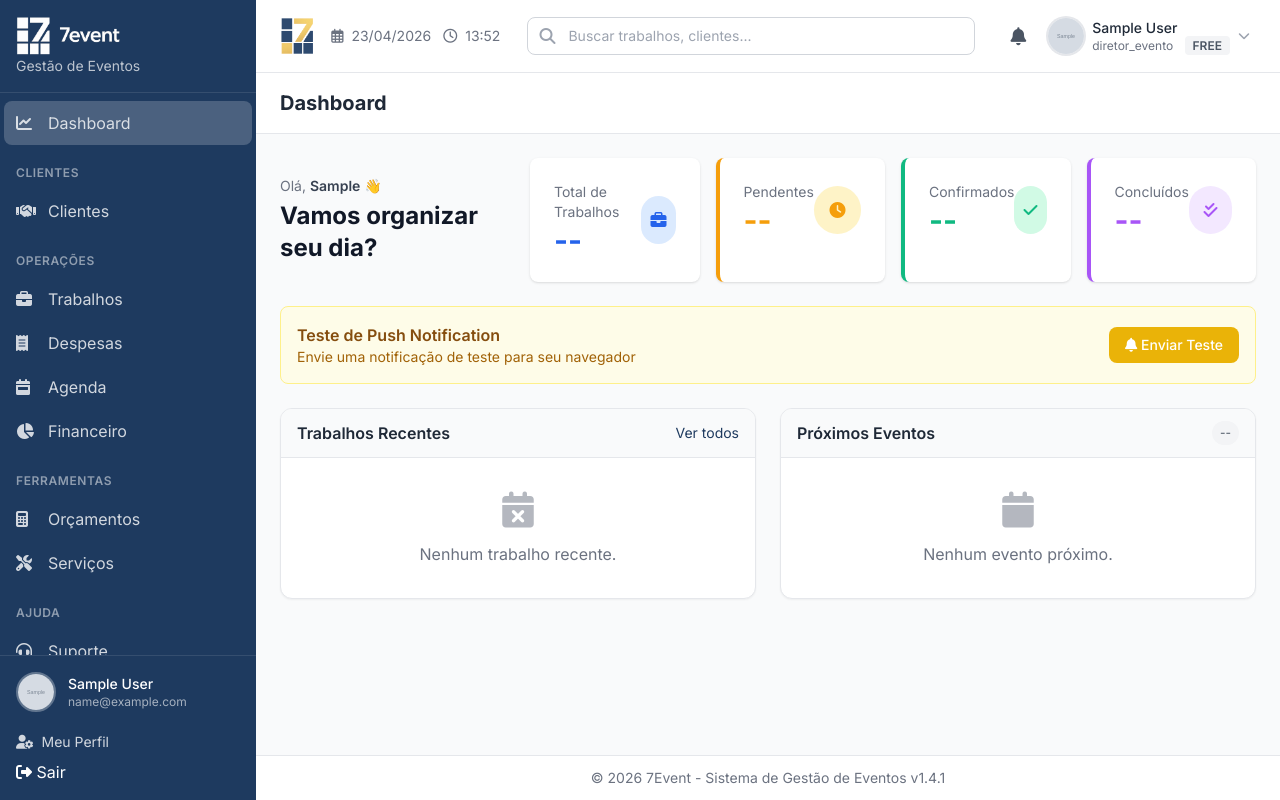
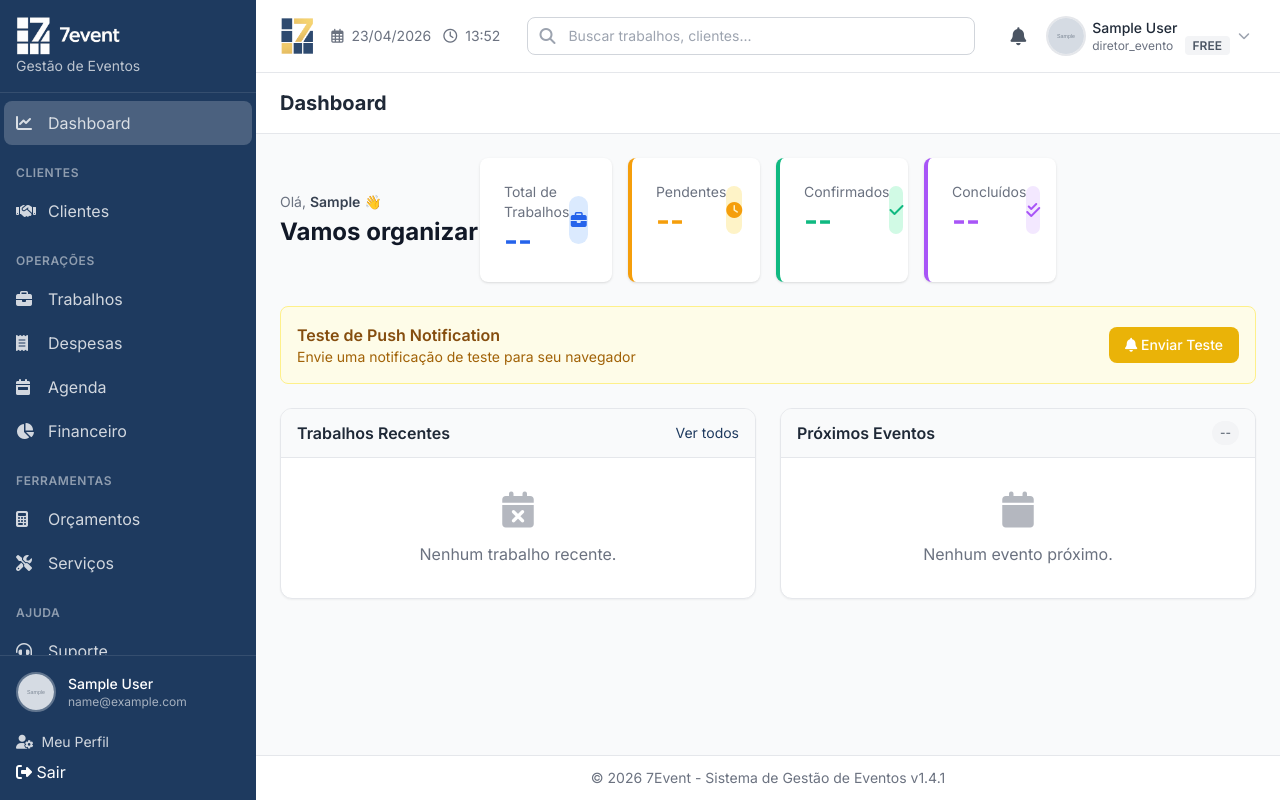
Before and after one commit to 7event24-alt/7event, a Django app: page /app/ in a window 1280 px wide. Run offline with Django 5.2, Linux system fonts and the light colour scheme; a user stored in the database is signed in; tables that the repository leaves empty hold one stand-in row (values such as "Sample post"); grey boxes marked "Sample" are stand-in pictures; data that the repository does not hold is empty; some libraries are stand-ins or nearby versions.

Commit message:
fix: welcome banner min-width 500px, KPI cards fill remaining

```diff
--- a/base/templates/components/welcome_banner.html
+++ b/base/templates/components/welcome_banner.html
@@ -1,7 +1,7 @@
 {% load static %}
-<div class="grid grid-cols-1 lg:grid-cols-4 gap-6 items-stretch mb-6">
-    <!-- Welcome Banner - 1/4 do espaço -->
-    <div class="lg:col-span-1 flex flex-row items-center justify-between gap-4">
+<div class="grid grid-cols-1 lg:grid-cols-5 gap-6 items-stretch mb-6">
+    <!-- Welcome Banner - mínimo 500px = 1/5 do grid -->
+    <div class="lg:col-span-1 lg:min-w-[500px] flex flex-row items-center justify-between gap-4">
         <div class="flex-1 flex flex-row items-center gap-4">
             <div class="flex-1">
                 <p class="text-gray-500 text-sm mb-1">
```
